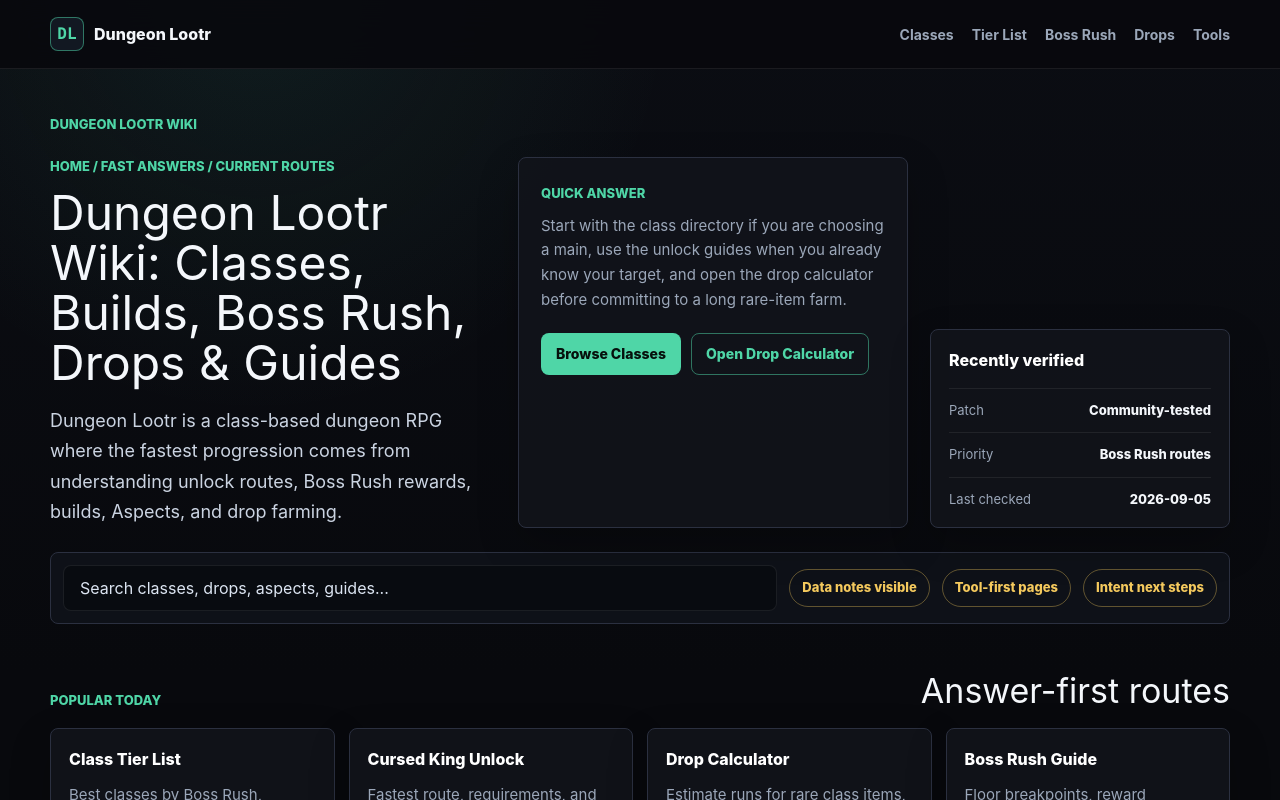
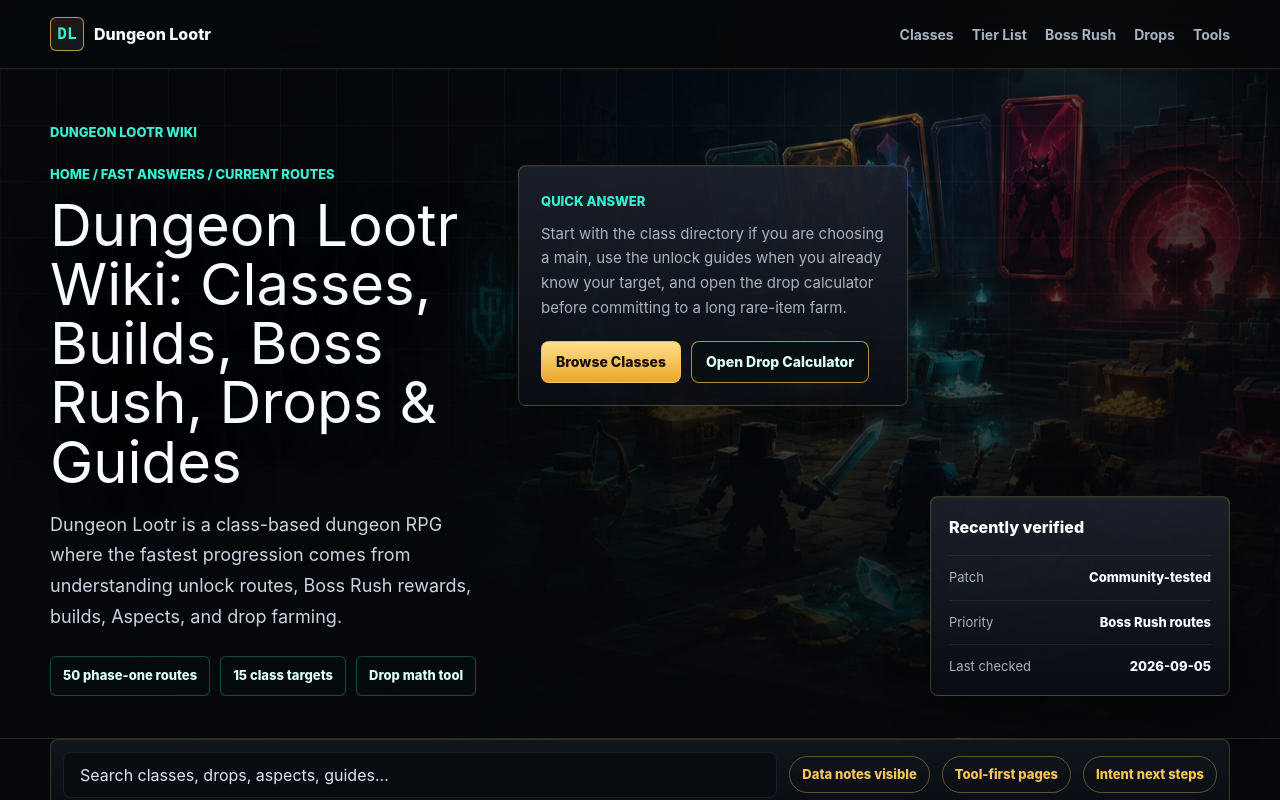
Before and after one commit to quven1990/DungeonLootr, a Next.js app: page / in a window 1280 px wide. Shown: the top 800 px of the page. Built offline with nearby package versions, Linux system fonts and the light colour scheme.

Commit message:
Upgrade Dungeon Lootr visual theme

```diff
--- a/app/globals.css
+++ b/app/globals.css
@@ -1,16 +1,16 @@
 @import 'tailwindcss';
 
 :root {
-  --background: #08090d;
-  --panel: #11131a;
-  --panel-strong: #171a23;
-  --line: #2b3040;
-  --foreground: #f4f7fb;
-  --muted: #9ba7b9;
-  --accent: #4fd6a7;
-  --accent-2: #f4c95d;
-  --danger: #ff6b6b;
-  --rare: #b78cff;
+  --background: #05070a;
+  --panel: #10141b;
+  --panel-strong: #181d27;
+  --line: #353a45;
+  --foreground: #f8fbff;
+  --muted: #a8b3c2;
+  --accent: #39f1d2;
+  --accent-2: #f7c65a;
+  --danger: #ff4f66;
+  --rare: #b35cff;
   --font-geist-sans: Inter, ui-sans-serif, system-ui;
   --font-geist-mono: "SFMono-Regular", Consolas, monospace;
 }
@@ -34,8 +34,9 @@ html {
 body {
   margin: 0;
   background:
-    radial-gradient(circle at 20% 0%, rgba(79, 214, 167, 0.08), transparent 26rem),
-    linear-gradient(180deg, #0b0d13 0%, #08090d 42rem);
+    radial-gradient(circle at 10% 12%, rgba(57, 241, 210, 0.1), transparent 22rem),
+    radial-gradient(circle at 85% 4%, rgba(255, 79, 102, 0.12), transparent 24rem),
+    linear-gradient(180deg, #070a0f 0%, #05070a 42rem);
   color: var(--foreground);
   font-family: var(--font-geist-sans), Inter, ui-sans-serif, system-ui, -apple-system, BlinkMacSystemFont, "Segoe UI", sans-serif;
 }
@@ -49,8 +50,8 @@ a {
   position: sticky;
   top: 0;
   z-index: 20;
-  border-bottom: 1px solid rgba(255, 255, 255, 0.08);
-  background: rgba(8, 9, 13, 0.88);
+  border-bottom: 1px solid rgba(247, 198, 90, 0.16);
+  background: rgba(5, 7, 10, 0.88);
   backdrop-filter: blur(16px);
 }
 
@@ -80,9 +81,9 @@ a {
   width: 34px;
   height: 34px;
   place-items: center;
-  border: 1px solid rgba(79, 214, 167, 0.5);
-  border-radius: 8px;
-  background: #121822;
+  border: 1px solid rgba(247, 198, 90, 0.72);
+  border-radius: 6px;
+  background: linear-gradient(145deg, #231a0b, #101820);
   color: var(--accent);
   font-family: var(--font-geist-mono), monospace;
 }
@@ -102,11 +103,36 @@ table a:hover,
   color: var(--accent);
 }
 
+.hero-stage {
+  position: relative;
+  isolation: isolate;
+  min-height: 610px;
+  border-bottom: 1px solid rgba(247, 198, 90, 0.18);
+  background-image:
+    linear-gradient(90deg, rgba(5, 7, 10, 0.98) 0%, rgba(5, 7, 10, 0.82) 36%, rgba(5, 7, 10, 0.36) 64%, rgba(5, 7, 10, 0.72) 100%),
+    linear-gradient(180deg, rgba(5, 7, 10, 0.1) 0%, rgba(5, 7, 10, 0.96) 100%),
+    url('/images/dungeon-lootr-hero.jpg');
+  background-position: center;
+  background-size: cover;
+}
+
+.hero-stage::after {
+  content: "";
+  position: absolute;
+  inset: 0;
+  z-index: -1;
+  background-image:
+    linear-gradient(rgba(255, 255, 255, 0.035) 1px, transparent 1px),
+    linear-gradient(90deg, rgba(255, 255, 255, 0.03) 1px, transparent 1px);
+  background-size: 56px 56px;
+  mask-image: linear-gradient(180deg, black, transparent 82%);
+}
+
 .hero-grid {
   display: grid;
   grid-template-columns: minmax(0, 1fr) 300px;
   gap: 22px;
-  padding: 46px 0 24px;
+  padding: 54px 0 42px;
 }
 
 .hero-grid > .eyebrow {
@@ -117,7 +143,7 @@ table a:hover,
   display: grid;
   grid-template-columns: minmax(0, 1fr) minmax(280px, 390px);
   gap: 22px;
-  align-items: stretch;
+  align-items: start;
 }
 
 .breadcrumb,
@@ -138,10 +164,11 @@ p {
 }
 
 h1 {
-  max-width: 780px;
+  max-width: 660px;
   margin-top: 12px;
-  font-size: clamp(34px, 5vw, 48px);
-  line-height: 1.04;
+  text-shadow: 0 8px 36px rgba(0, 0, 0, 0.72);
+  font-size: clamp(34px, 5vw, 58px);
+  line-height: 1.02;
   letter-spacing: 0;
 }
 
@@ -162,14 +189,41 @@ h2 {
 .hero-panel,
 .intent-card,
 .tool-preview {
-  border: 1px solid var(--line);
+  border: 1px solid rgba(247, 198, 90, 0.22);
   border-radius: 8px;
-  background: rgba(17, 19, 26, 0.9);
-  box-shadow: 0 16px 40px rgba(0, 0, 0, 0.22);
+  background:
+    linear-gradient(180deg, rgba(28, 33, 44, 0.92), rgba(10, 13, 19, 0.92));
+  box-shadow: 0 18px 42px rgba(0, 0, 0, 0.42), inset 0 1px 0 rgba(255, 255, 255, 0.06);
+}
+
+.hero-stat-row {
+  display: flex;
+  flex-wrap: wrap;
+  gap: 10px;
+  margin-top: 24px;
+}
+
+.hero-stat-row span {
+  border: 1px solid rgba(57, 241, 210, 0.28);
+  border-radius: 6px;
+  background: rgba(5, 12, 15, 0.72);
+  color: #dcfff7;
+  font-size: 13px;
+  font-weight: 850;
+  padding: 9px 12px;
 }
 
 .page-hero {
-  padding: 42px 0 18px;
+  width: min(1180px, calc(100% - 32px));
+  margin: 28px auto 0;
+  border: 1px solid rgba(247, 198, 90, 0.16);
+  border-radius: 8px;
+  background-image:
+    linear-gradient(90deg, rgba(5, 7, 10, 0.95), rgba(5, 7, 10, 0.7), rgba(5, 7, 10, 0.92)),
+    url('/images/dungeon-lootr-hero.jpg');
+  background-position: center;
+  background-size: cover;
+  padding: 34px;
 }
 
 .quick-answer.wide {
@@ -207,9 +261,9 @@ h2 {
 .data-note,
 .calculator,
 .engagement-panel {
-  border: 1px solid var(--line);
+  border: 1px solid rgba(247, 198, 90, 0.18);
   border-radius: 8px;
-  background: rgba(17, 19, 26, 0.86);
+  background: linear-gradient(180deg, rgba(18, 23, 31, 0.92), rgba(10, 13, 19, 0.92));
   padding: 20px;
 }
 
@@ -375,6 +429,7 @@ select {
 }
 
 .quick-answer {
+  align-self: start;
   padding: 22px;
 }
 
@@ -405,18 +460,18 @@ select {
   min-height: 42px;
   align-items: center;
   justify-content: center;
-  border: 1px solid rgba(79, 214, 167, 0.5);
+  border: 1px solid rgba(247, 198, 90, 0.7);
   border-radius: 8px;
-  background: var(--accent);
-  color: #06100c;
+  background: linear-gradient(180deg, #ffe08a, #e9a72e);
+  color: #180f02;
   font-size: 14px;
   font-weight: 850;
   padding: 0 14px;
 }
 
 .hero-actions .secondary {
-  background: transparent;
-  color: var(--accent);
+  background: rgba(8, 15, 18, 0.82);
+  color: #d9fff8;
 }
 
 .hero-panel {
@@ -460,9 +515,9 @@ dd {
   gap: 12px;
   align-items: center;
   padding: 12px;
-  border: 1px solid var(--line);
+  border: 1px solid rgba(247, 198, 90, 0.2);
   border-radius: 8px;
-  background: #0e1118;
+  background: linear-gradient(180deg, rgba(18, 22, 30, 0.95), rgba(10, 13, 19, 0.95));
 }
 
 .search-box {
@@ -510,8 +565,18 @@ dd {
 }
 
 .intent-card {
+  position: relative;
+  overflow: hidden;
   min-height: 160px;
   padding: 18px;
+}
+
+.intent-card::before {
+  content: "";
+  position: absolute;
+  inset: 0 0 auto;
+  height: 3px;
+  background: linear-gradient(90deg, var(--accent), var(--accent-2), var(--danger));
 }
 
 .intent-card span,
@@ -535,7 +600,7 @@ table {
   width: 100%;
   min-width: 720px;
   border-collapse: collapse;
-  background: #0d1017;
+  background: #0b0f16;
 }
 
 th,
@@ -548,7 +613,7 @@ td {
 th {
   position: sticky;
   top: 0;
-  background: #151923;
+  background: linear-gradient(180deg, #1a202b, #111720);
   color: var(--muted);
   font-size: 13px;
   text-transform: uppercase;
--- a/app/layout.tsx
+++ b/app/layout.tsx
@@ -11,12 +11,14 @@ export const metadata: Metadata = {
     title: 'Dungeon Lootr Wiki - Classes, Builds, Boss Rush, Drops & Guides',
     description:
       'Fast Dungeon Lootr answers, class routes, drop tools, Boss Rush planning, and build recommendations.',
+    images: ['/images/dungeon-lootr-hero.jpg'],
     type: 'website',
   },
   twitter: {
     card: 'summary_large_image',
     title: 'Dungeon Lootr Wiki',
     description: 'Answer-first Dungeon Lootr guides, tools, and data.',
+    images: ['/images/dungeon-lootr-hero.jpg'],
   },
 };
 
--- a/app/page.tsx
+++ b/app/page.tsx
@@ -26,7 +26,8 @@ const guides = [
 export default function Home() {
   return (
     <main>
-      <section className="site-shell hero-grid">
+      <section className="hero-stage">
+        <div className="site-shell hero-grid">
           <div className="eyebrow">Dungeon Lootr Wiki</div>
           <div className="hero-copy">
             <div>
@@ -35,6 +36,11 @@ export default function Home() {
               <p className="serp-opening">
                 Dungeon Lootr is a class-based dungeon RPG where the fastest progression comes from understanding unlock routes, Boss Rush rewards, builds, Aspects, and drop farming.
               </p>
+              <div className="hero-stat-row" aria-label="Site highlights">
+                <span>50 phase-one routes</span>
+                <span>15 class targets</span>
+                <span>Drop math tool</span>
+              </div>
             </div>
             <div className="quick-answer">
               <span className="label">Quick Answer</span>
@@ -55,6 +61,7 @@ export default function Home() {
               <div><dt>Last checked</dt><dd>2026-09-05</dd></div>
             </dl>
           </aside>
+        </div>
       </section>
 
       <section className="site-shell search-band" aria-label="Search shortcuts">
```
Also changed, not shown: public/images/dungeon-lootr-hero.jpg (added). Lines whose indentation alone changed are shown as unchanged.
